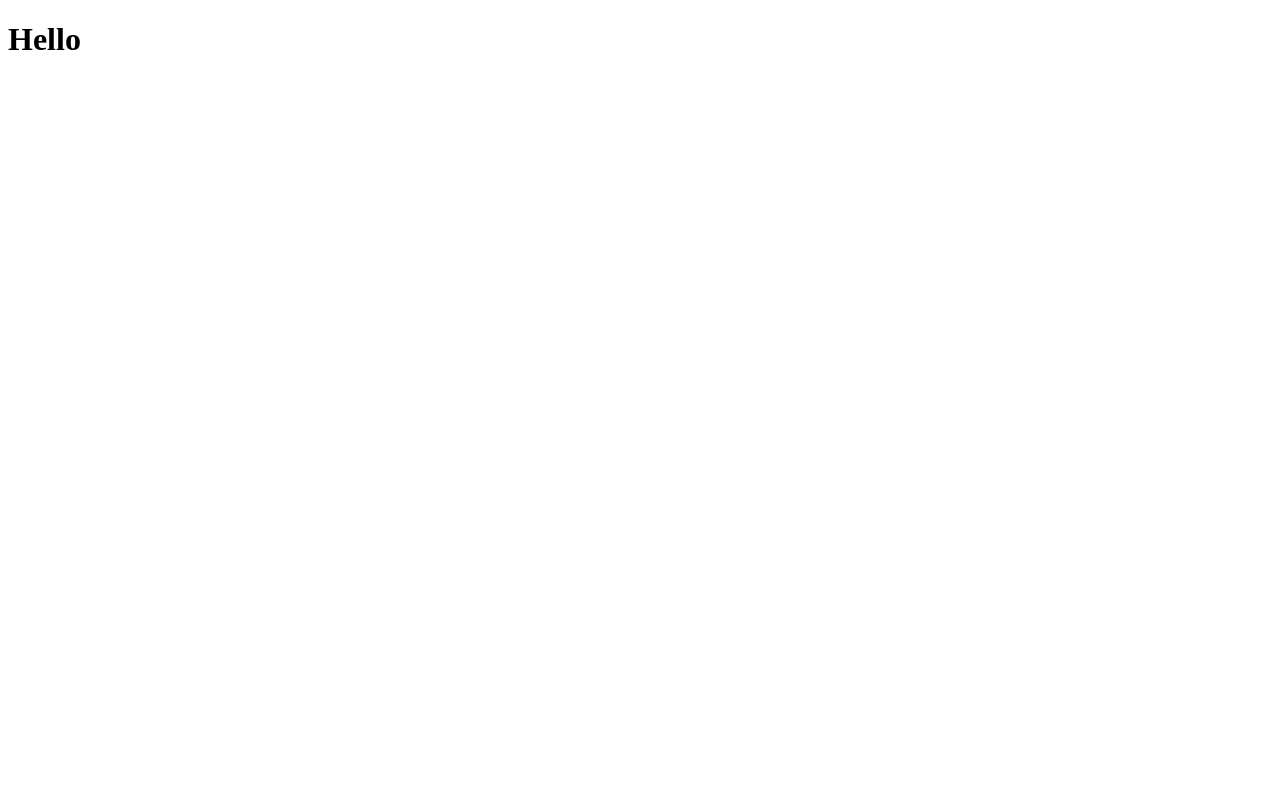
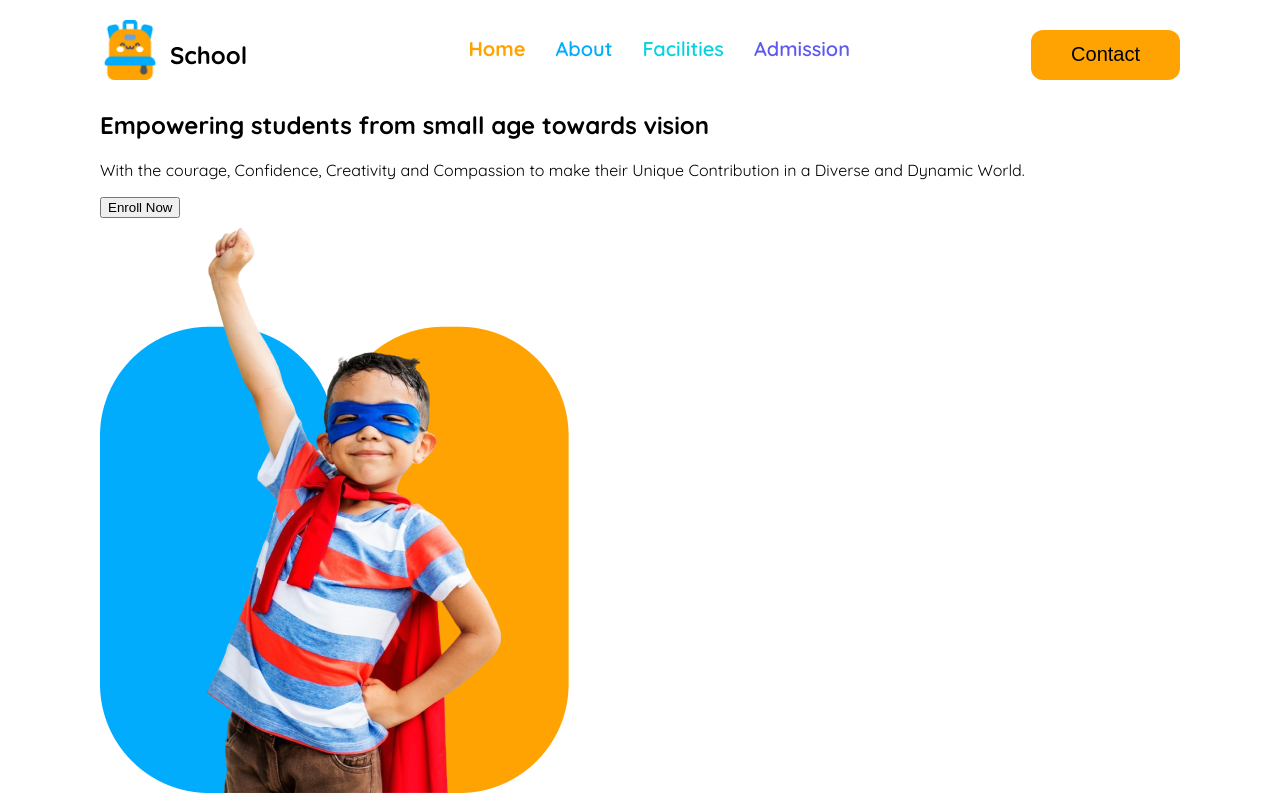
Before and after one commit to Ayman392/B11A2, a plain HTML site: page index.html in a window 1280 px wide. Drawn offline with Linux system fonts and the light colour scheme.

Commit message:
1st edit

```diff
--- a/index.html
+++ b/index.html
@@ -6,7 +6,31 @@
     <link rel="stylesheet" href="style.css">
     <title>Kids Education</title>
 </head>
-<body>
-    <h1>Hello</h1>
+<body class="quicksand">
+    <header>
+        <nav>
+            <div class="nav-logo">
+                <img src="assets/logo.png" alt="" class="nav-img">
+                <h2 class="">School</h2>
+            </div>
+            <ul class="nav-menu">
+                <li class="menu1">Home</li>
+                <li class="menu2">About</li>
+                <li class="menu3">Facilities</li>
+                <li class="menu4">Admission</li>
+            </ul>
+            <button class="nav-btn">Contact</button>
+        </nav>
+        <section class="banner">
+            <div class="banner-content">
+                <h2 class="banner-title">Empowering students from small age towards vision</h2>
+                <p class="banner-des">With the courage, Confidence, Creativity and Compassion to make their Unique Contribution in a Diverse and Dynamic World.</p>
+                <button class="enroll">Enroll Now</button>
+            </div>
+            <img src="assets/hero-kids.png" alt="" class="banner-img">
+        </section>
+    </header>
+    <main></main>
+    <footer></footer>
 </body>
 </html>
--- a/style.css
+++ b/style.css
@@ -0,0 +1,69 @@
+/* Font */
+@import url('https://fonts.googleapis.com/css2?family=Quicksand:wght@300..700&display=swap');
+
+.quicksand{
+  font-family: "Quicksand", sans-serif;
+  font-optical-sizing: auto;
+  font-weight: 400;
+  font-style: normal;
+}
+
+body {
+    margin: 0 100px;
+}
+
+nav {
+    display: flex;
+    justify-content: space-between;
+    margin-top: 20px;
+}
+
+.nav-logo{
+    display: flex;
+    gap: 10px;
+}
+
+.nav-img{
+    height: 60px;
+    width: 60px;
+}
+
+.nav-menu {
+    display: flex;
+    text-decoration: none;
+    list-style: none;
+    gap: 30px;
+}
+
+.nav-menu li {
+    font-size: 20px;
+}
+
+.menu1{
+    color: rgba(254, 163, 1, 1);
+    font-weight: 800;
+}
+
+.menu2{
+    color: rgba(1, 172, 253, 1);
+    font-weight: 600;
+}
+
+.menu3{
+    color: rgba(5, 212, 223, 1);
+    font-weight: 600;
+}
+
+.menu4{
+    color: rgba(93, 88, 239, 1);
+    font-weight: 600;
+}
+
+.nav-btn{
+    background-color: rgba(254, 163, 1, 1);
+    border: none;
+    font-size: 20px;
+    border-radius: 12px;
+    margin: 10px 0px;
+    padding: 10px 40px;
+}
```
